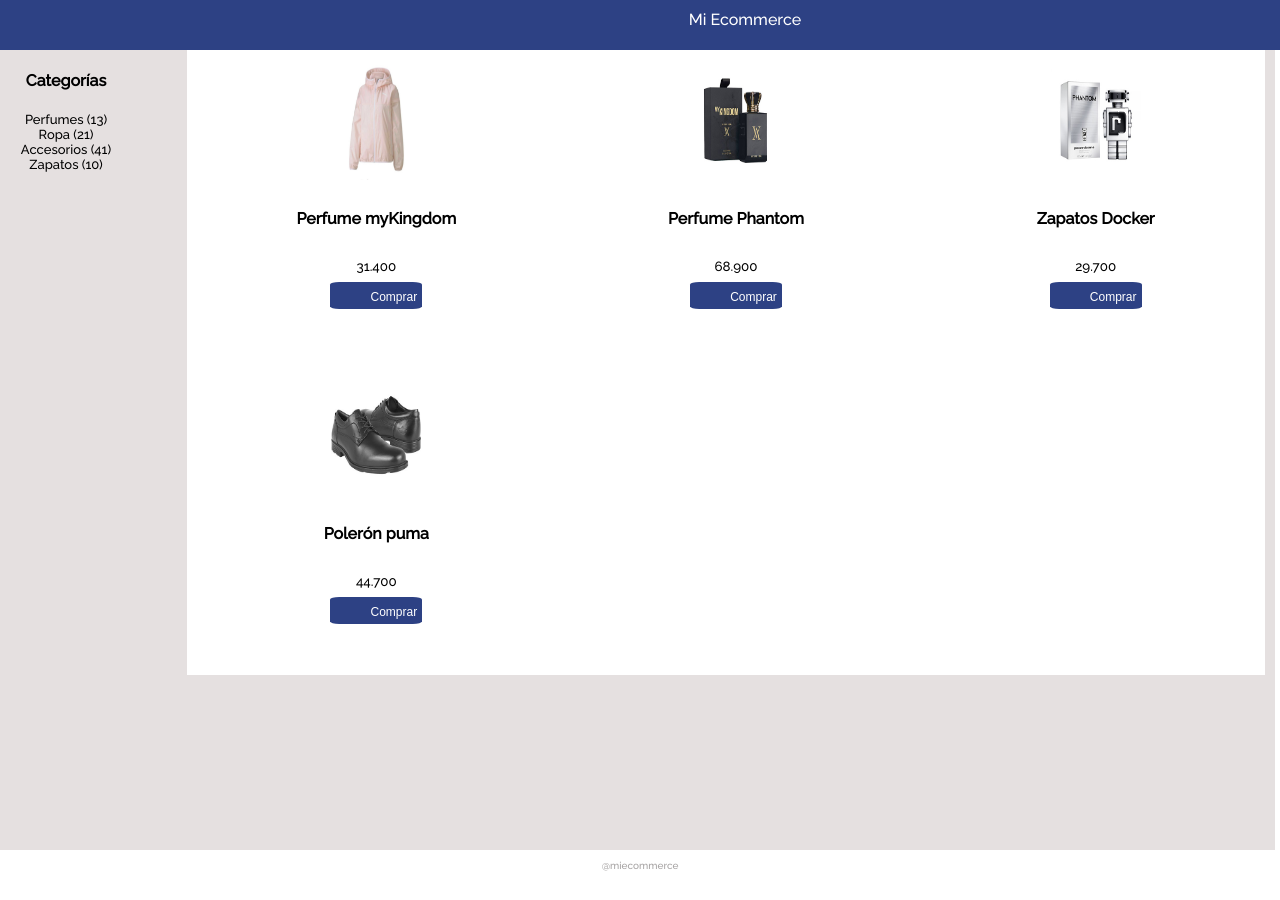
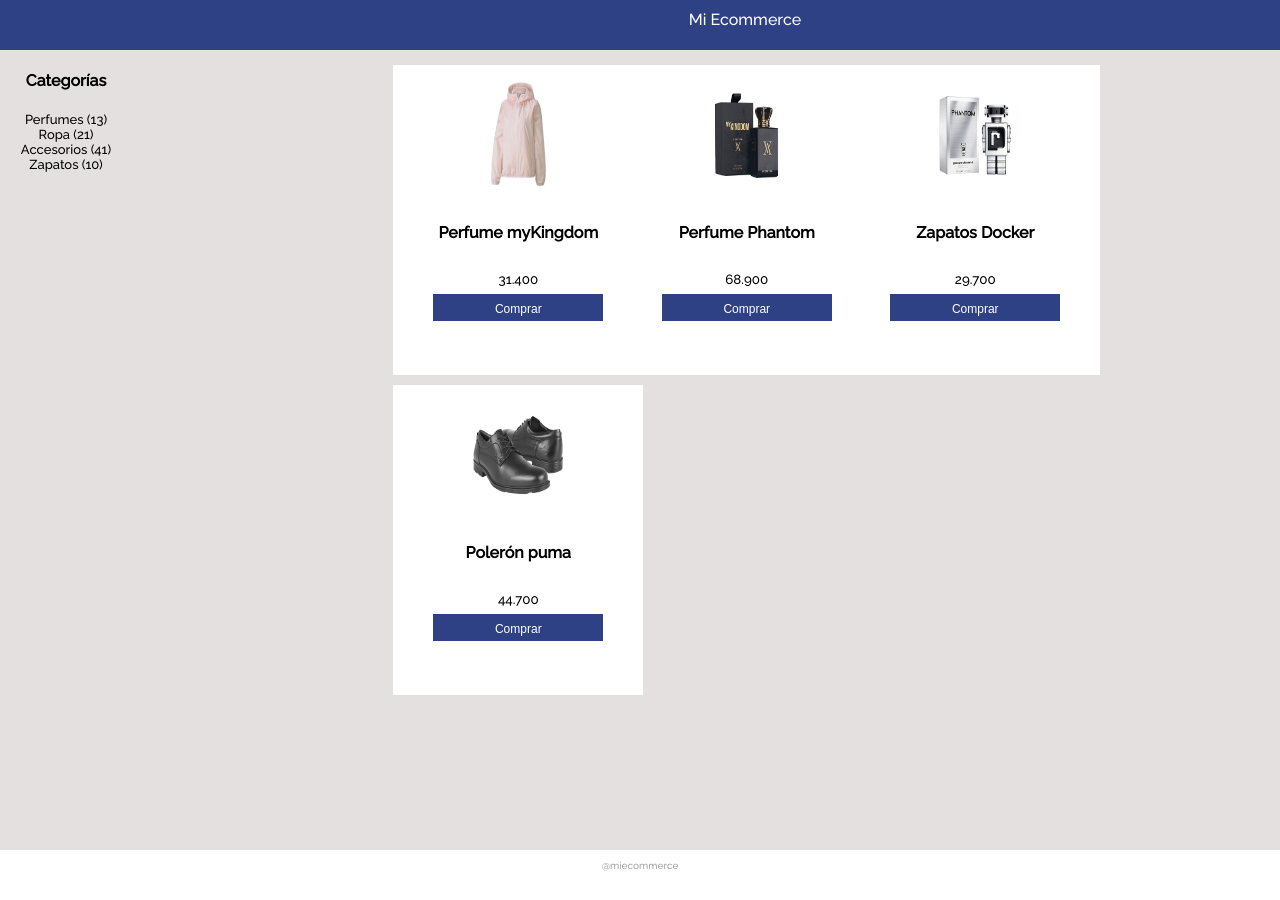
Before and after one commit to dduboish/grid, a plain HTML site: page index.html in a window 1280 px wide. Shown: the top 900 px of the page. Drawn offline with Linux system fonts and the light colour scheme.

Commit message:
correcciones

```diff
--- a/assets/style.css
+++ b/assets/style.css
@@ -2,6 +2,7 @@
     margin: 0;
     padding: 0;
     font-family: "Raleway", sans-serif;
+    background-color: #716d6da2;
 }
 
 menu{
@@ -52,9 +53,11 @@
     width: 85vw;
     color:black;
     text-align: center;
-    margin-left: -20px;
+}
 
-    padding-left: 10px;
+main{
+    margin: 0;
+    padding: 0%;
 }
 footer{
     grid-area: footer;
@@ -76,34 +79,38 @@
 }
 .grid-products{
     display: grid;
-    grid-template-columns: repeat(3, 1fr);
-
-    grid-gap: 1.5rem;
-    row-gap: 5px;
-    column-gap: 1px;
-    background-color: white;
-    margin-right: 10px;
+    grid-template-columns: 21% 21% 21%;
+    row-gap: 10px;
+    background-color: #e5e0e0;
+    padding-top: 15px;
+    height: 20vh;
+    justify-content: center;
+    align-items: center;
 
 }
 .grid-item{
     display: flex;
     flex-direction: column;
+    background-color: white;
     justify-items: center;
     align-items: center;
     height: 300px;
-    padding-left: 20px;
+    width: 250px;
     padding-top: 10px;
-    gap: 8px;
+    gap: 7px;
+    row-gap: 7px;
+
 }
 
 
 
 .grid-item .btn-comprar{
     color:white;
-
-    padding: 8px 5px 5px 40px;
-    border-radius: 10%;
-    border-bottom-width: 8%;
+    padding: 8px 5px 5px 5px;
+    border-bottom-width: 30%;
+    width: 170px;
+    justify-content: center;
+    align-items: center;
 
 }
 
@@ -111,8 +118,6 @@
 background-color: #2d4184;
 color: #ffffff;
 border: none;
-display: flex;
 font-size: 12px;
-border-radius: 4px;
 cursor: pointer;
 }
--- a/index.html
+++ b/index.html
@@ -10,9 +10,11 @@
 <link href="https://fonts.googleapis.com/css2?family=Open+Sans:ital,wght@0,400;0,700;1,600&family=Raleway:wght@300;500&family=Roboto:wght@300;500&display=swap" rel="stylesheet">
     <title>Document</title>
   </head>
+
 <body>
+
     <nav>Mi Ecommerce</nav>
-    <aside>
+
     <div class="grid-container">
     <aside>
         <menu>
@@ -26,19 +28,17 @@
     </menu>
 
 </aside>
-
-
-
 <section>
-
-
+    <main>
         <div class="grid-products">
 
-          <div class="grid-item">
+        <div class="grid-item ">
             <img src="./assets/imgs/hoodie01.jpg" alt="" height="120px" width="90px">
             <h4>Perfume myKingdom</h4>
             <small>31.400</small>
+            <div class="cardButton">
                 <button class="btn-comprar">Comprar</button>
+            </div>
             </div>
 
 
@@ -47,27 +47,36 @@
             <img src="./assets/imgs/perfume01.jpg" alt="" height="120px" width="90px">
             <h4>Perfume Phantom</h4>
             <small>68.900</small>
+
+        <div class="cardButton">
         <button class="btn-comprar">Comprar</button>
+    </div>
 </div>
 
         <div class="grid-item">
             <img src="./assets/imgs/perfume02.jpg" alt="" height="120px" width="90px">
             <h4>Zapatos Docker</h4>
             <small>29.700</small>
+            <div class="cardButton">
                 <button class="btn-comprar">Comprar</button>
+            </div>
         </div>
 
         <div class="grid-item">
             <img src="./assets/imgs/shoes01.jpg" alt="" height="120px" width="90px">
             <h4>Polerón puma</h4>
             <small>44.700</small>
+            <div class="cardButton">
                 <button class="btn-comprar">Comprar</button>
+            </div>
         </div>
 
     </div>
 
+    </main>
 </section>
+
     <footer>@miecommerce</footer>
-    </div>
+
 </body>
 </html>
```
Lines whose indentation alone changed are shown as unchanged.
